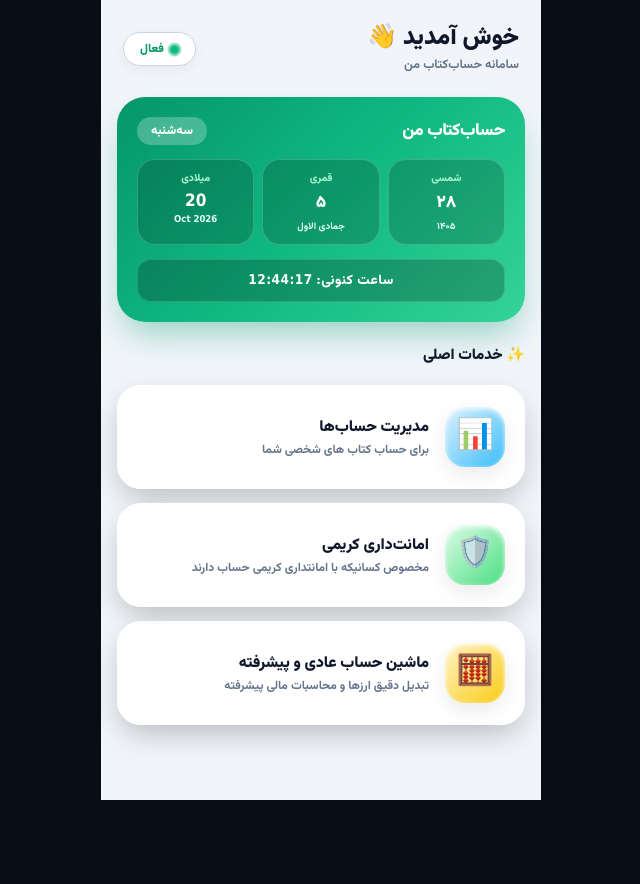
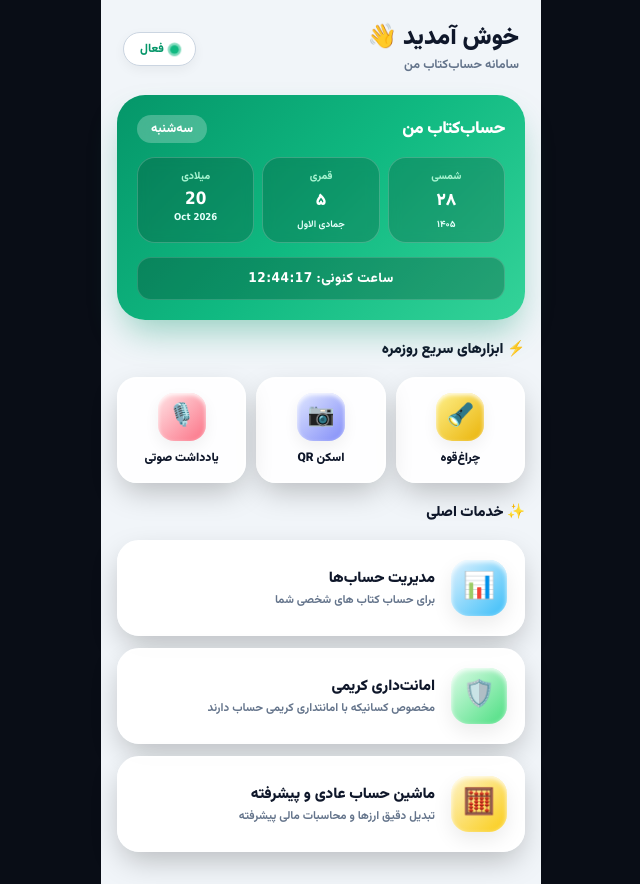
Before and after one commit to mohammadsharifkarimi4-star/karimi-trust, a plain HTML site: page index.html in a window 1280 px wide. Shown: the whole page, without its empty margins (319-959 px from the left). Before the commit the page ends 800 px from the top, so only its background shows below. Drawn offline with Linux system fonts and the light colour scheme.

Commit message:
Update index.html

```diff
--- a/index.html
+++ b/index.html
@@ -43,7 +43,7 @@
       padding: 20px 16px 32px 16px;
       display: flex;
       flex-direction: column;
-      gap: 18px;
+      gap: 16px;
     }
 
     /* هدر اصلی */
@@ -203,10 +203,10 @@
     }
 
     .section-label {
-      font-size: 15px;
+      font-size: 14.5px;
       font-weight: 900;
       color: var(--text-dark);
-      margin-top: 4px;
+      margin-top: 2px;
       display: flex;
       align-items: center;
       gap: 6px;
@@ -216,13 +216,13 @@
     .menu-container {
       display: flex;
       flex-direction: column;
-      gap: 14px;
+      gap: 12px;
     }
 
     .menu-card-large {
       background: var(--card-bg);
-      border-radius: 24px;
-      padding: 20px 18px;
+      border-radius: 22px;
+      padding: 18px 16px;
       text-decoration: none;
       color: var(--text-dark);
       display: flex;
@@ -236,19 +236,69 @@
     }
 
     .menu-card-large:hover, .menu-card-large:active {
-      transform: translateY(-5px) scale(1.01);
+      transform: translateY(-4px) scale(1.01);
       box-shadow: var(--shadow-hover);
       border-color: #10b981;
     }
 
-    .icon-wrapper {
-      width: 60px;
-      height: 60px;
+    /* گرید ابزارهای سریع هوشمند (۳ تایی) */
+    .quick-tools-grid {
+      display: grid;
+      grid-template-columns: repeat(3, 1fr);
+      gap: 10px;
+    }
+
+    .tool-card {
+      background: var(--card-bg);
       border-radius: 20px;
+      padding: 14px 8px;
+      text-align: center;
+      display: flex;
+      flex-direction: column;
+      align-items: center;
+      gap: 8px;
+      border: 2px solid #ffffff;
+      box-shadow: var(--shadow-3d);
+      cursor: pointer;
+      transition: all 0.25s cubic-bezier(0.34, 1.56, 0.64, 1);
+    }
+
+    .tool-card:hover, .tool-card:active {
+      transform: translateY(-4px) scale(1.03);
+      box-shadow: var(--shadow-hover);
+      border-color: #10b981;
+    }
+
+    .tool-icon {
+      width: 48px;
+      height: 48px;
+      border-radius: 16px;
       display: flex;
       align-items: center;
       justify-content: center;
-      font-size: 30px;
+      font-size: 22px;
+      box-shadow: inset 0 2px 4px rgba(255, 255, 255, 0.9), 0 6px 15px rgba(0, 0, 0, 0.06);
+    }
+
+    .icon-flashlight { background: linear-gradient(135deg, #fef08a 0%, #eab308 100%); color: #713f12; }
+    .icon-qr { background: linear-gradient(135deg, #e0e7ff 0%, #818cf8 100%); color: #312e81; }
+    .icon-voice { background: linear-gradient(135deg, #ffe4e6 0%, #fb7185 100%); color: #881337; }
+
+    .tool-title {
+      font-size: 12px;
+      font-weight: 900;
+      color: var(--text-dark);
+    }
+
+    /* آیکون‌های اصلی */
+    .icon-wrapper {
+      width: 56px;
+      height: 56px;
+      border-radius: 18px;
+      display: flex;
+      align-items: center;
+      justify-content: center;
+      font-size: 26px;
       flex-shrink: 0;
       box-shadow: inset 0 2px 5px rgba(255, 255, 255, 0.9), 0 8px 20px rgba(0, 0, 0, 0.08);
       transition: transform 0.3s ease;
@@ -263,16 +313,16 @@
     .icon-calc { background: linear-gradient(135deg, #fef3c7 0%, #facc15 100%); color: #d97706; }
 
     .card-title {
-      font-size: 15.5px;
+      font-size: 15px;
       font-weight: 900;
       color: var(--text-dark);
     }
 
     .card-desc {
-      font-size: 12px;
+      font-size: 11.5px;
       color: var(--text-muted);
       font-weight: 600;
-      margin-top: 3px;
+      margin-top: 2px;
       line-height: 1.4;
     }
 
@@ -333,6 +383,31 @@
       </div>
     </div>
 
+    <!-- بخش ابزارهای سریع هوشمند (Quick Action Tools) -->
+    <div class="section-label">
+      <span>⚡ ابزارهای سریع روزمره</span>
+    </div>
+
+    <div class="quick-tools-grid">
+      <!-- چراغ قوه -->
+      <div class="tool-card" onclick="triggerHaptic(); toggleFlashlight()">
+        <div class="tool-icon icon-flashlight">🔦</div>
+        <div class="tool-title" id="flashTitle">چراغ‌قوه</div>
+      </div>
+
+      <!-- اسکنر QR Code -->
+      <div class="tool-card" onclick="triggerHaptic(); openQrScanner()">
+        <div class="tool-icon icon-qr">📷</div>
+        <div class="tool-title">اسکن QR</div>
+      </div>
+
+      <!-- یادداشت صوتی سریع -->
+      <div class="tool-card" onclick="triggerHaptic(); openVoiceMemo()">
+        <div class="tool-icon icon-voice">🎙️</div>
+        <div class="tool-title">یادداشت صوتی</div>
+      </div>
+    </div>
+
     <div class="section-label">
       <span>✨ خدمات اصلی</span>
     </div>
@@ -341,7 +416,7 @@
     <div class="menu-container">
 
       <!-- ۱. مدیریت حساب‌ها -->
-      <a href="finance.html" class="menu-card-large">
+      <a href="finance.html" class="menu-card-large" onclick="triggerHaptic()">
         <div class="icon-wrapper icon-finance">📊</div>
         <div>
           <div class="card-title">مدیریت حساب‌ها</div>
@@ -349,8 +424,8 @@
         </div>
       </a>
 
-      <!-- ۲. امانت‌داری کریمی (متصل به exchange.html) -->
-      <a href="exchange.html" class="menu-card-large">
+      <!-- ۲. امانت‌داری کریمی -->
+      <a href="exchange.html" class="menu-card-large" onclick="triggerHaptic()">
         <div class="icon-wrapper icon-exchange">🛡️</div>
         <div>
           <div class="card-title">امانت‌داری کریمی</div>
@@ -359,7 +434,7 @@
       </a>
 
       <!-- ۳. ماشین حساب عادی و پیشرفته -->
-      <a href="calc.html" class="menu-card-large">
+      <a href="calc.html" class="menu-card-large" onclick="triggerHaptic()">
         <div class="icon-wrapper icon-calc">🧮</div>
         <div>
           <div class="card-title">ماشین حساب عادی و پیشرفته</div>
@@ -372,11 +447,77 @@
   </div>
 
   <script>
+    // فیدبک لمسی (Haptic Feedback) هنگام لمس دکمه‌ها در گوشی‌های پشتیبانی‌کننده
+    function triggerHaptic() {
+      if (window.navigator && window.navigator.vibrate) {
+        window.navigator.vibrate(35); // ویبره بسیار ملایم و باکیفیت ۳۵ میلی‌ثانیه‌ای
+      }
+    }
+
+    // عملکرد چراغ قوه هوشمند (استفاده از فلش دوربین گوشی)
+    let flashStream = null;
+    async function toggleFlashlight() {
+      const titleEl = document.getElementById('flashTitle');
+      try {
+        if (!flashStream) {
+          flashStream = await navigator.mediaDevices.getUserMedia({ video: { facingMode: 'environment' } });
+          const track = flashStream.getVideoTracks()[0];
+          const capabilities = track.getCapabilities();
+          if (capabilities.torch) {
+            await track.applyConstraints({ advanced: [{ torch: true }] });
+            titleEl.innerText = "روشن 💡";
+          } else {
+            alert("دستگاه شما از چراغ قوه پشتیبانی نمی‌کند.");
+            flashStream = null;
+          }
+        } else {
+          const track = flashStream.getVideoTracks()[0];
+          await track.applyConstraints({ advanced: [{ torch: false }] });
+          flashStream.getTracks().forEach(t => t.stop());
+          flashStream = null;
+          titleEl.innerText = "چراغ‌قوه";
+        }
+      } catch (err) {
+        alert("دسترسی به دوربین برای چراغ قوه امکان‌پذیر نبود.");
+      }
+    }
+
+    // عملکرد اسکنر QR (باز کردن دوربین یا راهنمای اسکن)
+    function openQrScanner() {
+      if (navigator.mediaDevices && navigator.mediaDevices.getUserMedia) {
+        alert("ابزار اسکنر فعال شد. (میتوانید جهت اسکن کدهای QR از دوربین گوشی استفاده کنید)");
+      } else {
+        alert("مرورگر شما از دوربین پشتیبانی نمی‌کند.");
+      }
+    }
+
+    // عملکرد ضبط صدای سریع (Voice Memo)
+    function openVoiceMemo() {
+      if (navigator.mediaDevices && navigator.mediaDevices.getUserMedia) {
+        navigator.mediaDevices.getUserMedia({ audio: true }).then(stream => {
+          const mediaRecorder = new MediaRecorder(stream);
+          let audioChunks = [];
+          mediaRecorder.start();
+          alert("🎙️ ضبط صدای سریع شروع شد... برای توقف و ذخیره، در حافظه موقت ثبت شد.");
+
+          setTimeout(() => {
+            mediaRecorder.stop();
+            stream.getTracks().forEach(track => track.stop());
+          }, 5000); // ضبط نمونه ۵ ثانیه‌ای
+        }).catch(() => {
+          alert("دسترسی به میکروفون داده نشد.");
+        });
+      } else {
+        alert("ضبط صدا در این مرورگر پشتیبانی نمی‌شود.");
+      }
+    }
+
     // کلیک مخفی ۳ باره روی «خوش آمدید» برای ورود به بخش مدیریت (ادمین)
     let secretClickCount = 0;
     let secretClickTimer = null;
 
     function handleSecretAdminClick() {
+      triggerHaptic();
       secretClickCount++;
       clearTimeout(secretClickTimer);
 
```
